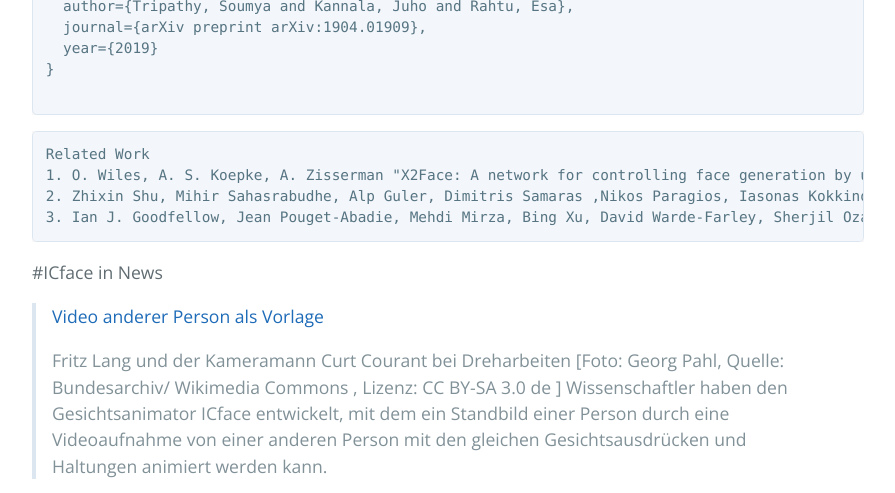
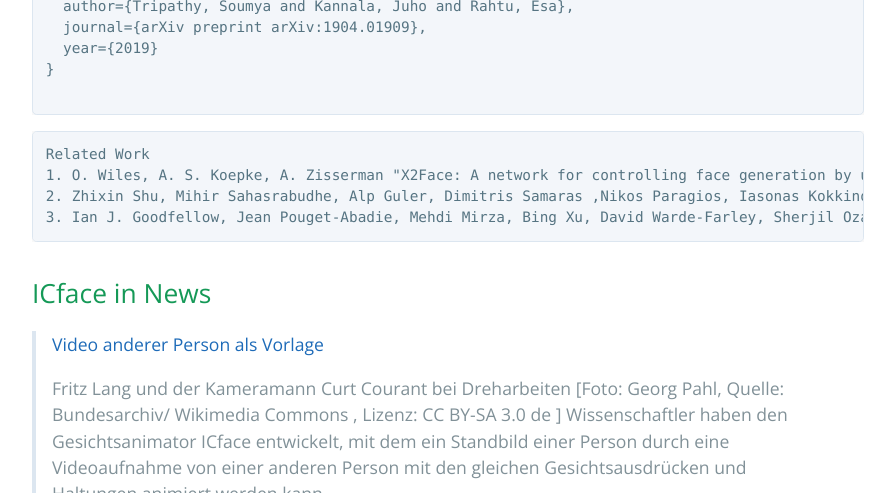
Before and after one commit to TUTvision/icface, a Jekyll site: the page built from index.md, in a window 1280 px wide and 900 px high, scrolled down 3399 px, cut to the strip 0-493 px from the top of the window. Shown: the whole strip, without its empty margins (192-1087 px from the left). Built offline with Jekyll 4.4.1, drawn with Linux system fonts in a browser that asks for light colours; our own code applies the rules of GitHub Pages for plain Markdown files.

Commit message:
added news

````diff
--- a/index.md
+++ b/index.md
@@ -89,7 +89,7 @@ Related Work
 2. Zhixin Shu, Mihir Sahasrabudhe, Alp Guler, Dimitris Samaras ,Nikos Paragios, Iasonas Kokkinos "Deforming Autoencoders: Unsupervised Disentangling of Shape and Appearance", in ECCV 2018.
 3. Ian J. Goodfellow, Jean Pouget-Abadie, Mehdi Mirza, Bing Xu, David Warde-Farley, Sherjil Ozair, Aaron Courville, Yoshua Bengio "Generative Adversarial Networks", in NIPS 2014.
 ```
-#ICface in News
+## ICface in News
 
 <blockquote class="embedly-card"><h4><a href="https://www.tal-mi-or.de/news/icface-gesichtsanimator">Video anderer Person als Vorlage</a></h4><p>Fritz Lang und der Kameramann Curt Courant bei Dreharbeiten [Foto: Georg Pahl, Quelle: Bundesarchiv/ Wikimedia Commons , Lizenz: CC BY-SA 3.0 de ] Wissenschaftler haben den Gesichtsanimator ICface entwickelt, mit dem ein Standbild einer Person durch eine Videoaufnahme von einer anderen Person mit den gleichen Gesichtsausdrücken und Haltungen animiert werden kann.</p></blockquote>
 <script async src="//cdn.embedly.com/widgets/platform.js" charset="UTF-8"></script>
````
